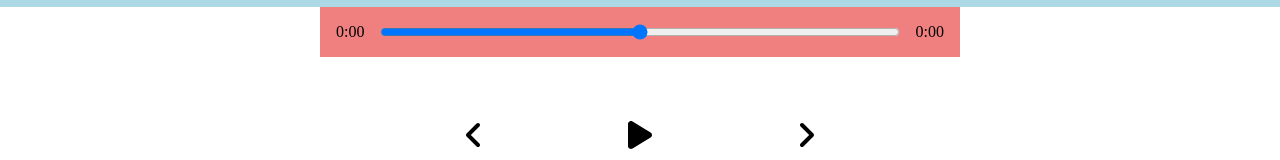
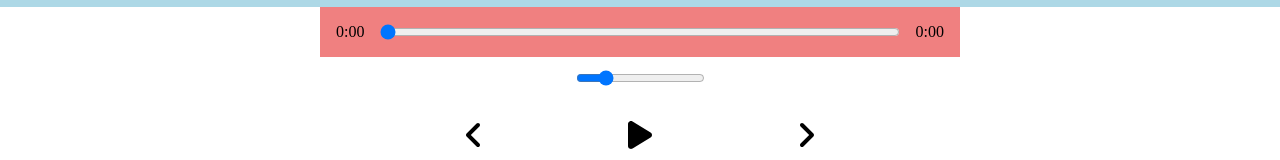
Before and after one commit to Kilowon/Mp3Player, a React (Vite) app in the folder ReactMp3Project/: page / in a window 1280 px wide. Shown: the part 473-633 px from the top of the page. Built offline with nearby package versions, Linux system fonts and the light colour scheme.

Commit message:
added - volume controls

```diff
--- a/ReactMp3Project/src/components/Player.jsx
+++ b/ReactMp3Project/src/components/Player.jsx
@@ -17,10 +17,13 @@ const Player = ({ currentSong, setCurrentSong, isPlaying, setIsPlaying }) => {
 		} else {
 			audioRef.current.play()
 			setIsPlaying(!isPlaying)
+			// set audio volume to 0.1 on first play
+			if (songInfo.currentTime === 0) {
+				audioRef.current.volume = 0.1
+			}
 		}
 	}
 	const timeUpdateHandler = e => {
-		console.log(e.target)
 		const current = e.target.currentTime
 		const duration = e.target.duration
 		setSongInfo({ ...songInfo, currentTime: current, duration })
@@ -28,9 +31,18 @@ const Player = ({ currentSong, setCurrentSong, isPlaying, setIsPlaying }) => {
 	const getTime = time => {
 		return Math.floor(time / 60) + ':' + ('0' + Math.floor(time % 60)).slice(-2)
 	}
+	const dragHandler = e => {
+		audioRef.current.currentTime = e.target.value
+		setSongInfo({ ...songInfo, currentTime: e.target.value })
+	}
+	const volumnHandler = e => {
+		audioRef.current.volume = e.target.value
+		setSongInfo({ ...songInfo, currentVolume: e.target.value })
+	}
 	const [songInfo, setSongInfo] = useState({
-		currentTime: null,
-		duration: null
+		currentTime: 0,
+		duration: 0,
+		currentVolume: 0.2
 	})
 
 	return (
@@ -38,6 +50,7 @@ const Player = ({ currentSong, setCurrentSong, isPlaying, setIsPlaying }) => {
 			<div className="time-control">
 				<p>{getTime(songInfo.currentTime)}</p>
 				<input
+					onChange={dragHandler}
 					min={0}
 					max={songInfo.duration}
 					value={songInfo.currentTime}
@@ -45,13 +58,23 @@ const Player = ({ currentSong, setCurrentSong, isPlaying, setIsPlaying }) => {
 				/>
 				<p>{getTime(songInfo.duration)}</p>
 			</div>
+			<div className="volumn-control">
+				<input
+					onChange={volumnHandler}
+					min={0}
+					max={1}
+					value={songInfo.currentVolume}
+					step={0.01}
+					type="range"
+				/>
+			</div>
 			<div className="play-control">
 				<FontAwesomeIcon className="skip-back" size="2x" icon={faAngleLeft} />
 				<FontAwesomeIcon
 					onClick={playSongHandler}
 					className="play"
 					size="2x"
-					icon={faPlay}
+					icon={isPlaying ? faPause : faPlay}
 				/>
 				<FontAwesomeIcon
 					className="skip-forward"
```
